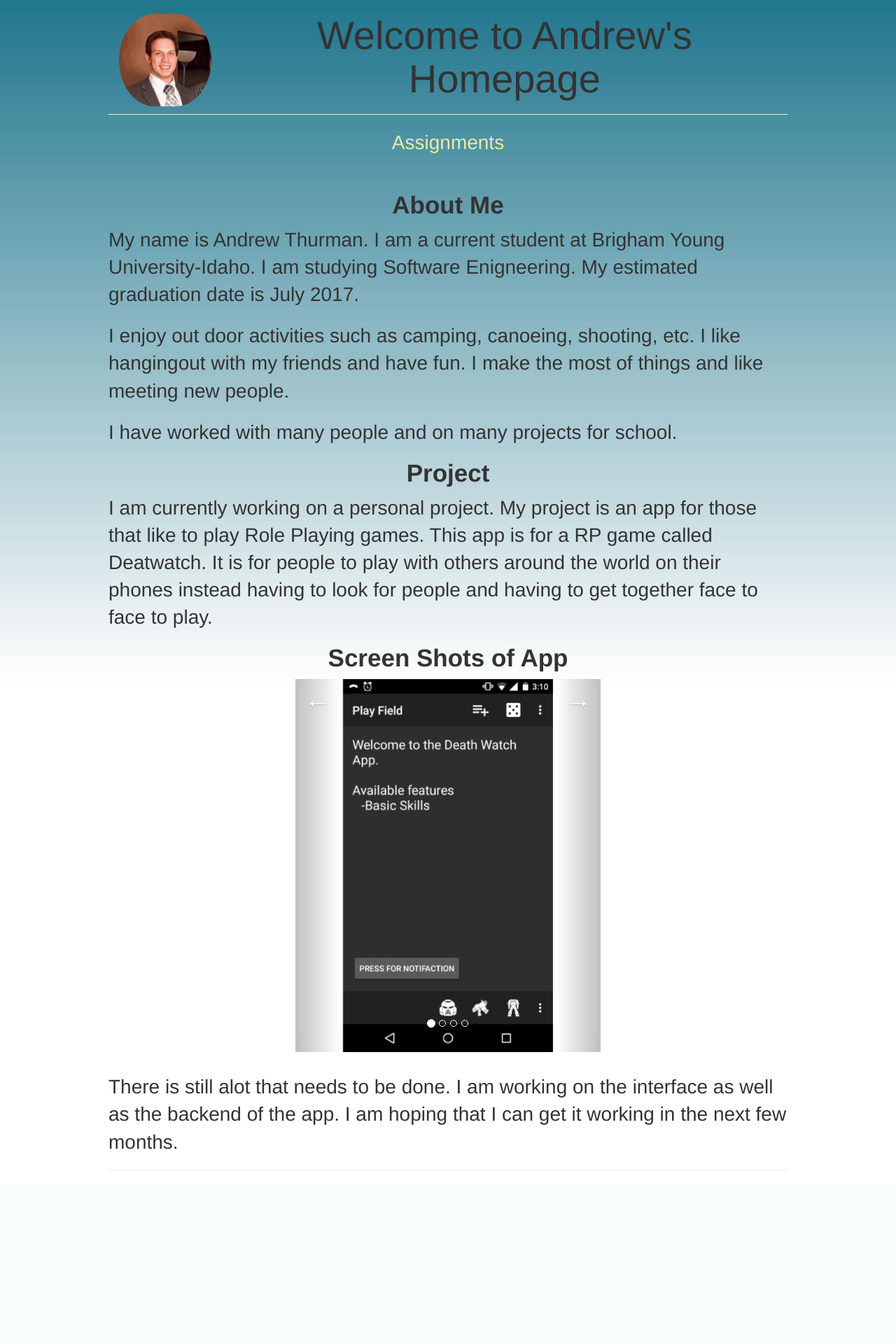
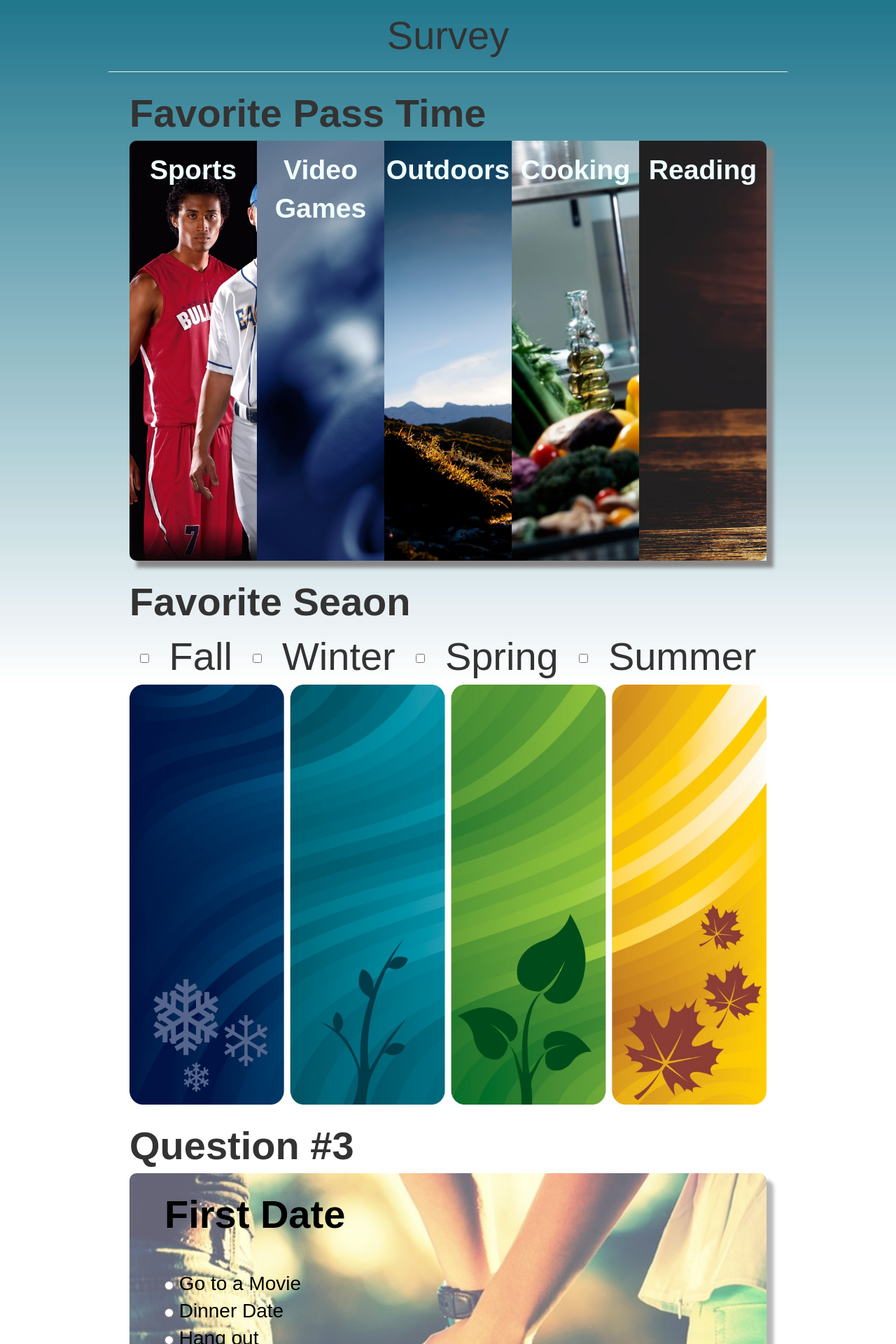
Before and after one commit to thurmand/cs313-php, a PHP site: page /phpsurvey/index.html in a window 1280 px wide. Shown: the top 1920 px of the page at 70% size. Before the commit the page ends 1672 px from the top, so only its background shows below. Run offline with PHP 8.4, Linux system fonts and the light colour scheme.

Commit message:
php survey is added

```diff
--- /dev/null
+++ b/css/assignstyle.css
@@ -0,0 +1,4 @@
+h3
+{
+    font-weight: bold;
+}
--- a/css/style.css
+++ b/css/style.css
@@ -63,3 +63,8 @@ img
 {
    font-size: 200%;
 }
+
+#footerContent
+{
+    float: right;
+}
--- a/index.html
+++ b/index.html
@@ -85,14 +85,7 @@
                         <span class="arrow">&#8594</span>
                     </a>
                 </div>
-<!--
-                <div id="imgs">
-                    <img class="col-md-6" src="/images/mainscreen.png">
-                    <img class="col-md-6" src="/images/stats.png">
-                    <img class="col-md-6" src="images/login.png">
-                    <img class="col-md-6" src="images/register.png">
-                </div>
--->
+
                 <p class="lead">
                     There is still alot that needs to be done. I am working on the interface as well
                     as the backend of the app. I am hoping that I can get it working in the next few months.
@@ -106,7 +99,9 @@
 
         <footer>
             <hr>
-
+            <div id="footerContent">
+                Andrew Thurman Copyright 2016
+            </div>
     </footer>
     </body>
 </html>
--- /dev/null
+++ b/js/phpsurvey.js
@@ -0,0 +1,45 @@
+function survey() {
+
+    document.getElementById("img1").addEventListener("click", wasClicked)
+    document.getElementById("img2").addEventListener("click", wasClicked)
+    document.getElementById("img3").addEventListener("click", wasClicked)
+    document.getElementById("img4").addEventListener("click", wasClicked)
+    document.getElementById("img5").addEventListener("click", wasClicked)
+
+}
+
+function wasClicked(event) {
+    console.log("clicked " + this.id)
+
+    if(this.style.width == "100%"){
+        this.style.width = "33%"
+        this.style.borderRadius = "0px"
+        this.name = "passTime"
+
+        for(var i = 1; i < 6; ++i){
+            if(i != this.id.slice(3)){
+               document.getElementById("img" + i).style.display = "block"
+            }
+            else if(i == 1){
+                this.style.borderBottomLeftRadius = "10px"
+                this.style.borderTopLeftRadius = "10px"
+            }
+            else if(i == 5){
+                this.style.borderBottomRightRadius = "10px"
+                this.style.borderTopRightRadius = "10px"
+            }
+
+        }
+    }
+    else{
+        this.style.width = "100%"
+        this.style.borderRadius = "10px"
+        this.name = ""
+
+         for(var i = 1; i < 6; ++i){
+            if(i != this.id.slice(3)){
+               document.getElementById("img" + i).style.display = "none"
+            }
+        }
+    }
+}
--- /dev/null
+++ b/phpsurvey/index.html
@@ -0,0 +1,95 @@
+<?php
+
+?>
+
+<!DOCTYPE html>
+<html>
+    <head>
+        <title>Assignments</title>
+        <link rel="stylesheet" type="text/css" href="/css/bootstrap.min.css">
+        <link rel="stylesheet" type="text/css" href="/css/style.css">
+        <link rel="stylesheet" type="text/css" href="style.css">
+        <script src="https://ajax.googleapis.com/ajax/libs/jquery/1.12.2/jquery.min.js"></script>
+        <script src="/js/bootstrap.min.js"></script>
+        <script src="/js/phpsurvey.js"></script>
+    </head>
+
+    <body onload="survey()">
+        <header>
+            <h1>Survey</h1>
+            <hr>
+
+        </header>
+
+        <main>
+            <form action="phpresults" method="post">
+            <div id="mainContent" class="lead">
+
+                <div id="q1">
+                    <div class="question">Favorite Pass Time</div>
+                    <div id="imgBox">
+                        <div id="img1" class="imgs" name="" value="sports">
+                            <div class="imgTitle">Sports</div>
+                        </div>
+                        <div id="img2" class="imgs" name="" value="video games">
+                            <div class="imgTitle">Video Games</div>
+                        </div>
+                        <div id="img3" class="imgs" name="" value="outdoors">
+                            <div class="imgTitle">Outdoors</div>
+                        </div>
+                        <div id="img4" class="imgs" name="" value="cooking">
+                            <div class="imgTitle">Cooking</div>
+                        </div>
+                        <div id="img5" class="imgs" name="" value="reading">
+                            <div class="imgTitle">Reading</div>
+                        </div>
+                    </div>
+                </div>
+
+                <div id="q2">
+                    <div class="question">Favorite Seaon</div>
+                    <div id="q2Checks">
+                        <input type="checkbox" name="season" value=""> Fall
+                        <input type="checkbox" name="season" value=""> Winter
+                        <input type="checkbox" name="season" value=""> Spring
+                        <input type="checkbox" name="season" value=""> Summer
+                    </div>
+
+                    <div id="seasons">
+                        <div></div>
+                        <div></div>
+                        <div></div>
+                        <div></div>
+                        <img src="/images/seasons.jpg">
+                    </div>
+                </div>
+
+                <div id="q3">
+                    <div class="question">Question #3</div>
+
+
+                </div>
+
+                <div id="q1Pic"></div>
+                <div id="q4">
+                    <div class="question">First Date</div>
+                    <br>
+                    <input type="radio" name="date" value="movie"> Go to a Movie
+                    <br>
+                    <input type="radio" name="date" value="dinner"> Dinner Date
+                    <br>
+                    <input type="radio" name="date" value="hang"> Hang out
+                    <br>
+                    <input type="radio" name="date" value="icecream"> Get Ice Cream
+                    <br>
+                </div>
+
+            </div>
+            </form>
+        </main>
+
+        <footer>
+
+        </footer>
+    </body>
+</html>
--- /dev/null
+++ b/phpsurvey/style.css
@@ -0,0 +1,128 @@
+#mainContent
+{
+    padding: 0px 30px;
+    font-family: sans-serif;
+    font-size: 200%;
+    display: flex;
+    flex-direction: column;
+    flex-wrap: wrap;
+    justify-content: space-around;
+
+}
+
+.question
+{
+    font-size: 200%;
+    font-weight: bold;
+}
+
+#q1Pic
+{
+    background-image: url(/images/date.jpg);
+    background-repeat: no-repeat;
+    background-size: cover;
+    border-radius: 10px;
+    opacity: .6;
+    height: 600px;
+    box-shadow: 10px 10px 5px #888888;
+}
+
+#q2
+{
+    padding-top: 20px;
+}
+
+#q2Checks
+{
+    font-size: 200%;
+    display: flex;
+    flex-direction: row;
+    flex-wrap: nowrap;
+    justify-content: space-around;
+}
+
+#seasons img
+{
+/*
+    display: flex;
+    flex-direction: row;
+    flex-wrap: wrap;
+    justify-content: space-around;
+*/
+    width: 100%;
+    height: 600px;
+}
+
+#imgBox
+{
+    height: 600px;
+    display: flex;
+    flex-direction: row;
+    flex-wrap: nowrap;
+    box-shadow: 10px 10px 5px #888888;
+}
+
+.imgTitle
+{
+    padding-top: 15px;
+}
+
+.imgs
+{
+    color: azure;
+    font-size: 140%;
+    font-weight: bold;
+    text-align: center;
+    background-repeat: no-repeat;
+    background-size: cover;
+    width: 33%;
+    transition: width 1s ease;
+}
+
+.imgs:hover
+{
+    opacity: .8;
+}
+
+#img1
+{
+    border-top-left-radius: 10px;
+    border-bottom-left-radius: 10px;
+    background-image: url(/images/sports.jpg);
+}
+
+#img2
+{
+    background-image: url(/images/videogames.jpg);
+}
+
+#img3
+{
+    background-image: url(/images/outdoors.jpg);
+}
+
+#img4
+{
+    background-image: url(/images/cooking.jpg);
+}
+
+#img5
+{
+    border-top-right-radius: 10px;
+    border-bottom-right-radius: 10px;
+    background-image: url(/images/reading.jpg);
+    background-color: #888888;
+}
+
+#q3
+{
+    padding-top: 20px;
+}
+
+#q4
+{
+    color: black;
+    padding-left: 50px;
+    position: relative;
+    bottom: 580px;
+}
```
Also changed, not shown: assignments/index.html (+22 -2 lines), phpsurvey/phpresults.php (added, +29 -0 lines), images/cooking.jpg (added), images/date.jpg (added), images/movies.jpg (added), images/outdoors.jpg (added), images/reading.jpg (added), images/seasons.jpg (added), images/sports.jpg (added), images/videogames.jpg (added).
